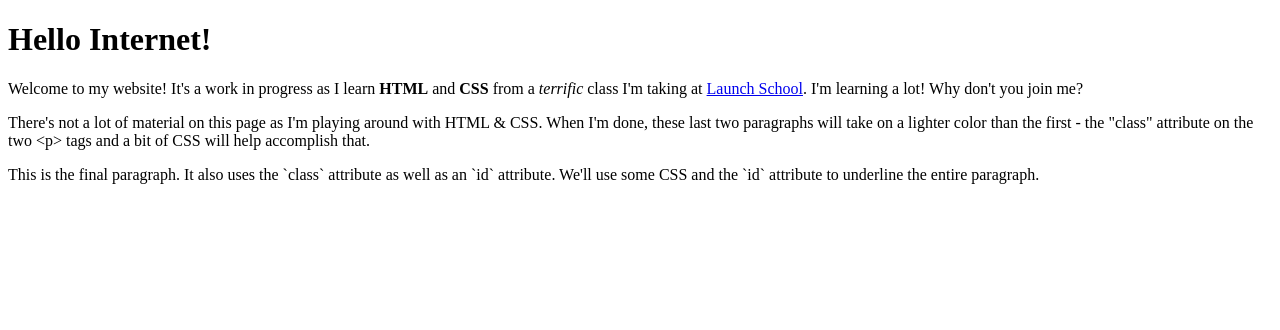
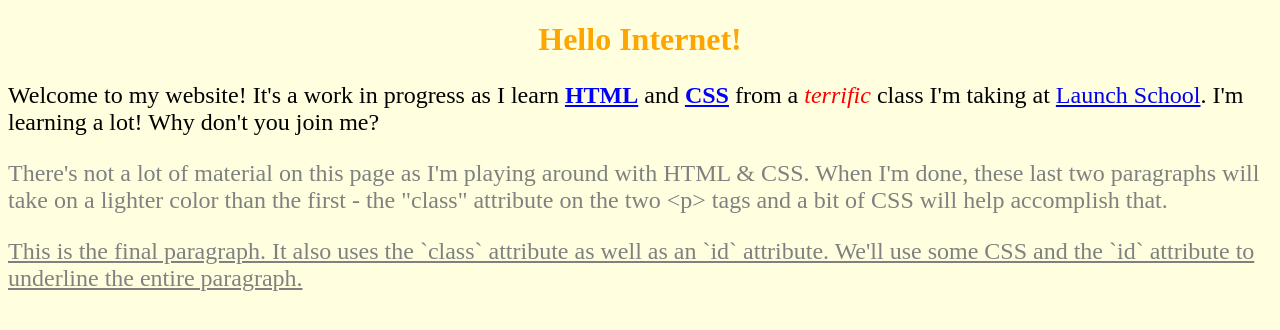
Before and after one commit to HerunTarun/ls202, a plain HTML site: page lesson-1/hello.html in a window 1280 px wide. Drawn offline with Linux system fonts and the light colour scheme.

Commit message:
added internal CSS

```diff
--- a/lesson-1/hello.html
+++ b/lesson-1/hello.html
@@ -3,6 +3,38 @@
   <head>
     <meta charset="UTF-8">
     <title>Welcome!</title>
+    <style>
+        strong {
+            color: blue;
+            text-decoration: underline;
+        }
+
+        h1 {
+            color: orange;
+            text-align: center;
+        }
+
+        p{
+            font-size: 24px;
+        }
+
+        em {
+            color: red;
+            font-style: italic;
+        }
+
+        body {
+            background-color: #ffffe0;
+        }
+
+        .more-text {
+            color: grey;
+        }
+
+        #final-paragraph {
+            text-decoration: underline;
+        }
+    </style>
   </head>
 
   <body>
```
